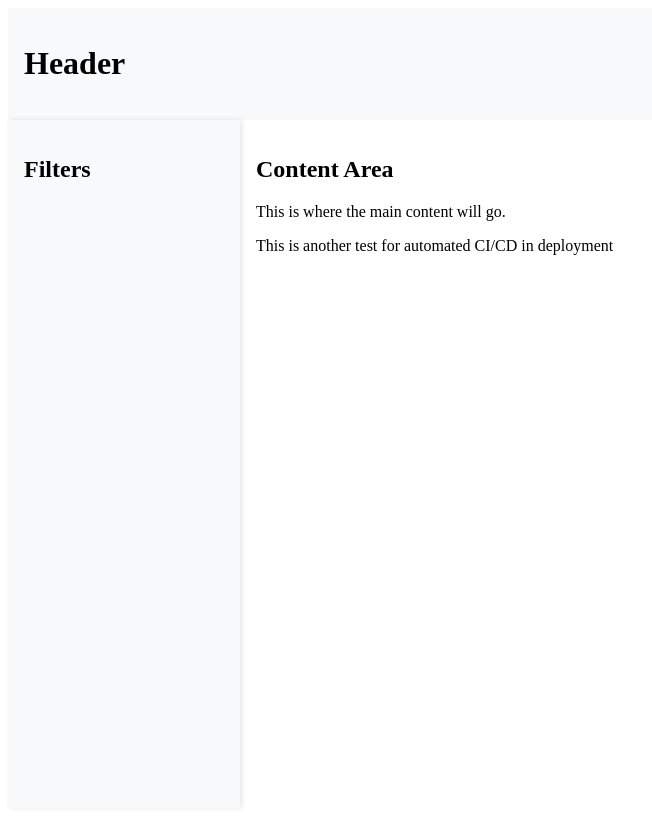
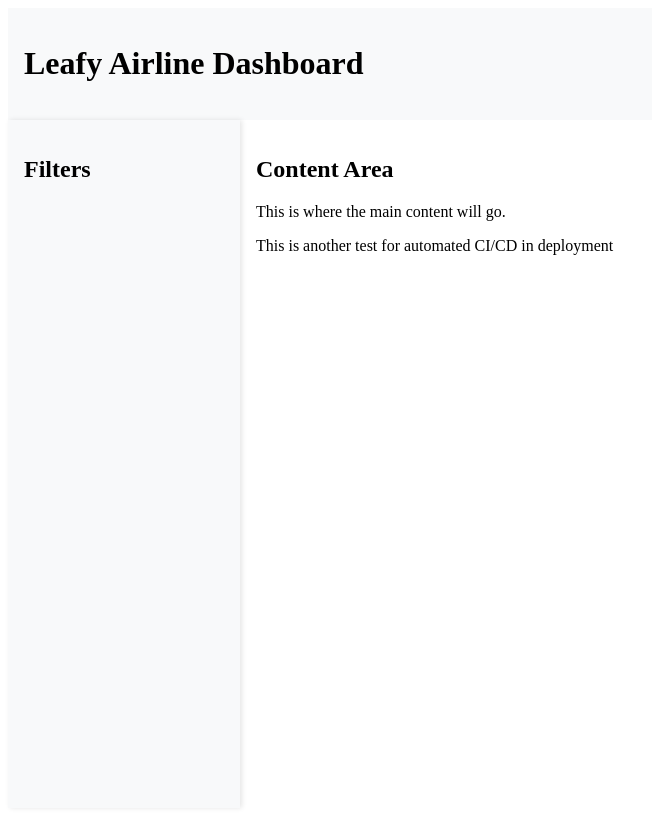
Before and after one commit to mongodb-industry-solutions/leafy_airline, a Next.js app in the folder airplanedashboard/: page / in a window 1280 px wide. Shown: the whole page, without its empty margins (0-652 px from the left). Built offline with nearby package versions, Linux system fonts and the light colour scheme.

Commit message:
First changes to see that everything works

```diff
--- a/airplanedashboard/components/Layout.js
+++ b/airplanedashboard/components/Layout.js
@@ -7,7 +7,7 @@ const Layout = ({ children }) => {
   return (
     <div className={styles.container}>
       <header className={styles.header}>
-        <h1>Header</h1>
+        <h1>Leafy Airline Dashboard</h1>
         <Logo className={styles.logo} />
       </header>
       <div className={styles.main}>
```
